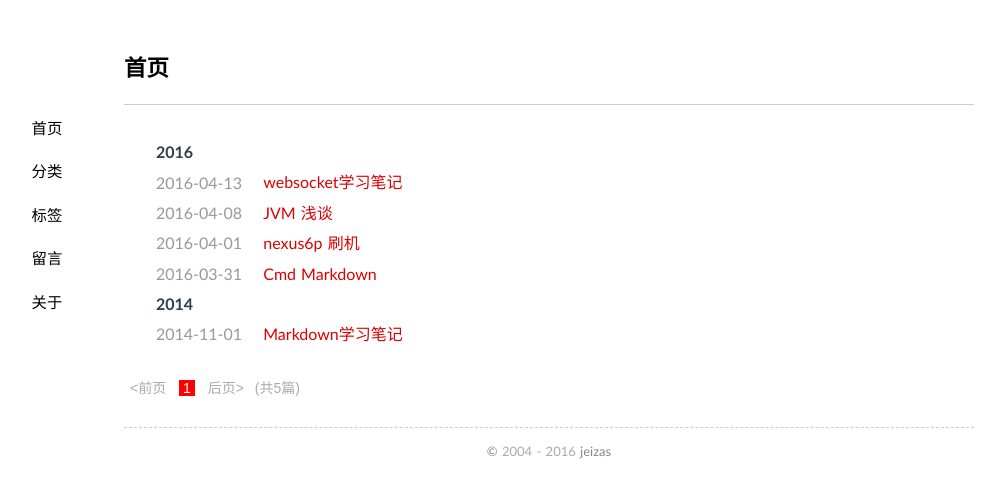
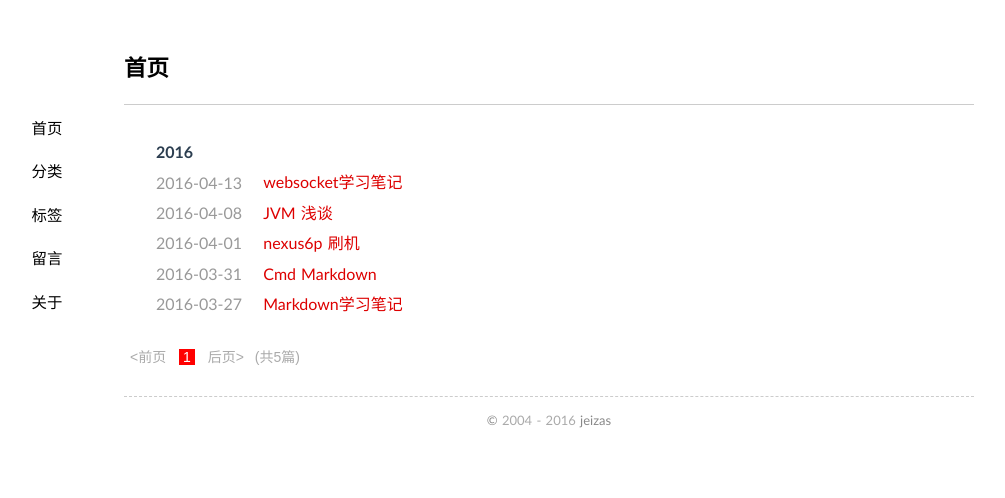
Before and after one commit to jeizas/jeizas.github.io, a Jekyll site: the page built from index.html, in a window 1280 px wide. Shown: the top 498 px of the page, without its empty margins (91-1096 px from the left). Built offline with Jekyll 4.4.1, drawn with Linux system fonts in a browser that asks for light colours; the list of posts is cut into pages by our own code.

Commit message:
修改：     _posts/2016-03-27-markdown_note.md

```diff
--- a/_posts/2016-03-27-markdown_note.md
+++ b/_posts/2016-03-27-markdown_note.md
@@ -1,7 +1,7 @@
 ---
 layout: post
 title: "Markdown学习笔记"
-date: 2014-11-01 20:20
+date: 2016-03-27 20:20
 categories: [markdown]
 tags: [tools]
 ---
```
